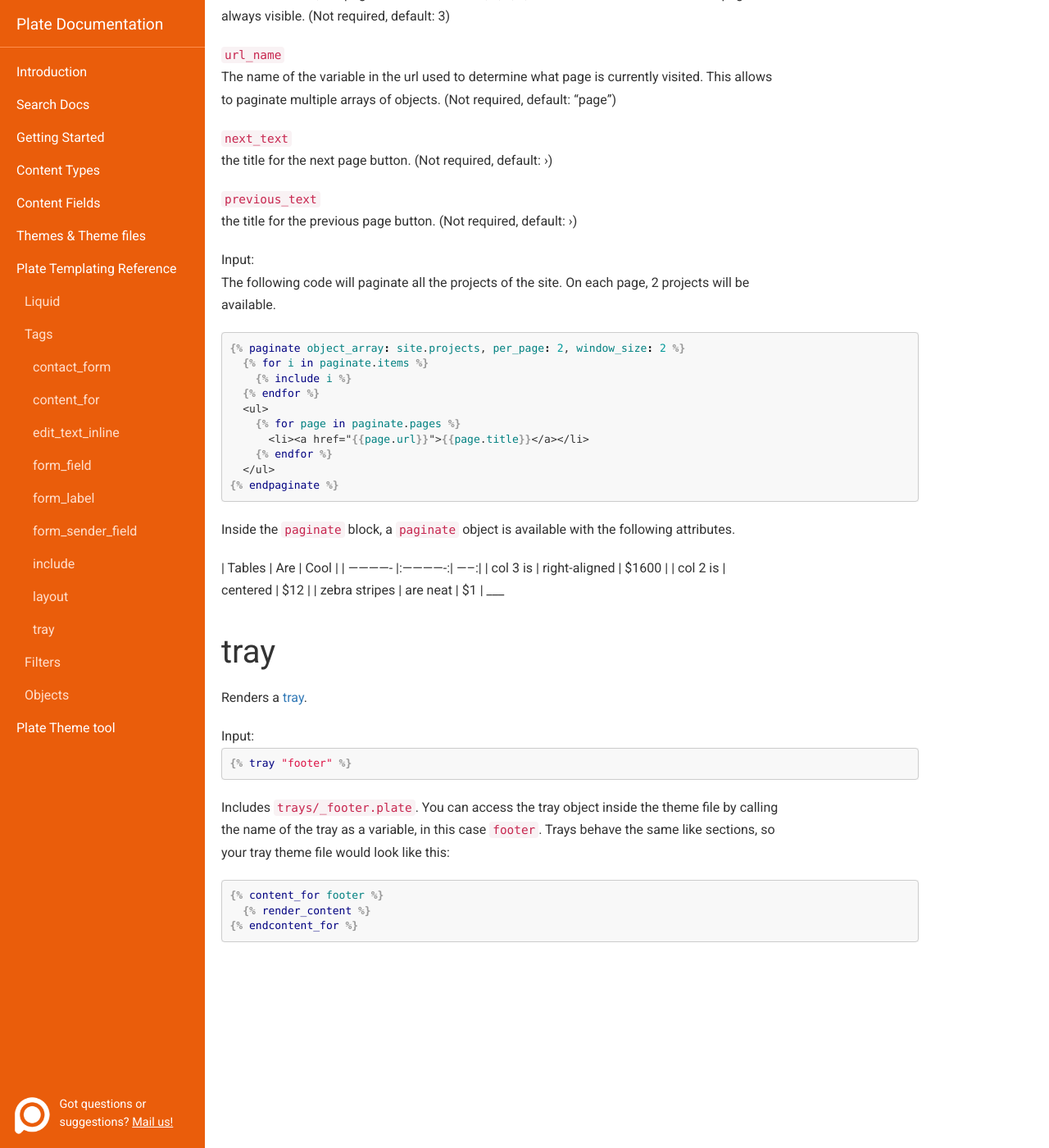
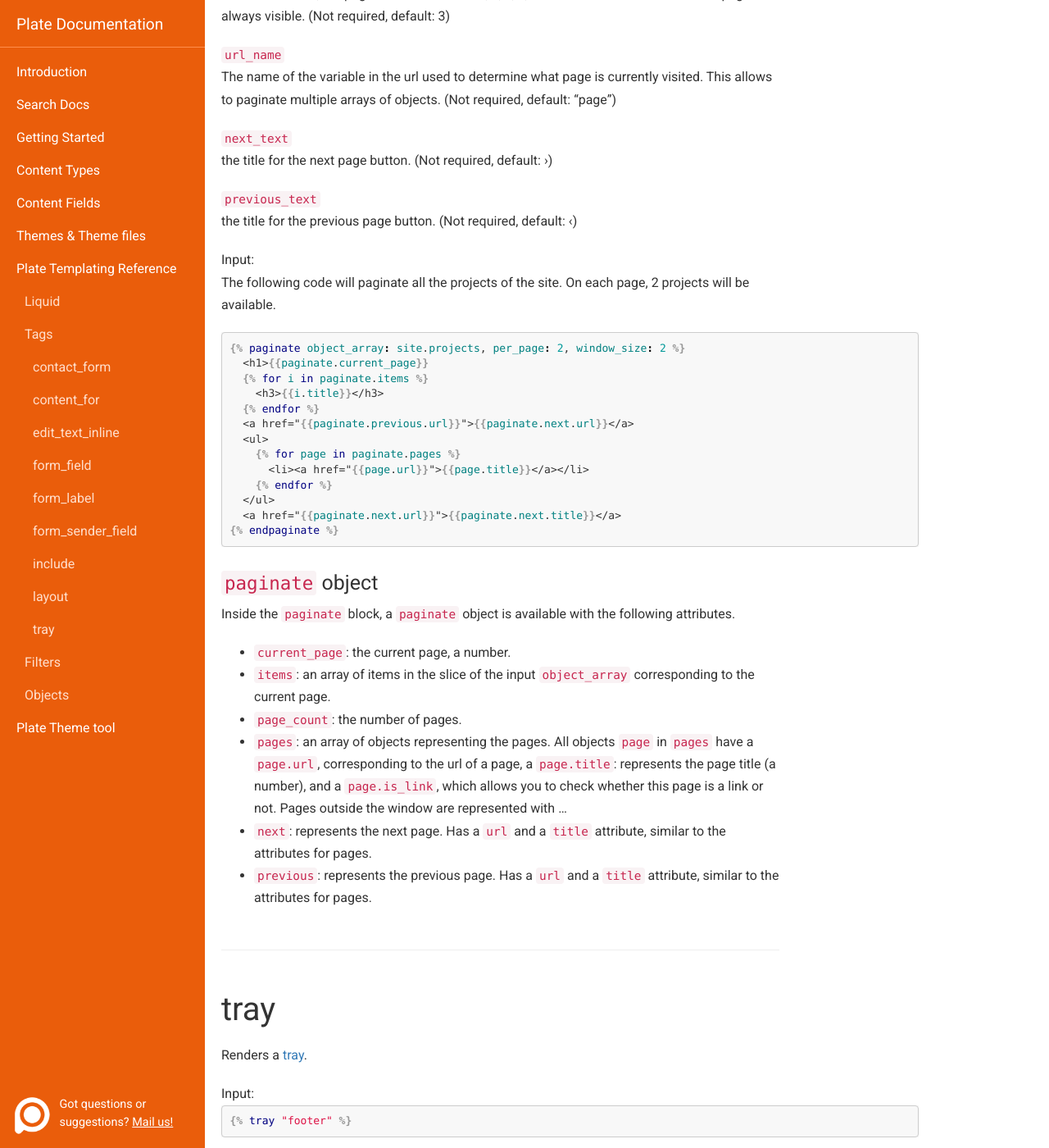
Before and after one commit to platehub/platehub.github.io, a Jekyll site: the page built from docs/templating-reference/tags.md, in a window 1280 px wide and 1400 px high, scrolled down 6844 px. Shown: the whole window at 82% size. Built offline with Jekyll 4.4.1, drawn with Linux system fonts in a browser that asks for light colours; nearby versions of some CDN libraries.

Commit message:
paginate tag

````diff
--- a/docs/templating-reference/tags.md
+++ b/docs/templating-reference/tags.md
@@ -290,33 +290,37 @@ The name of the variable in the url used to determine what page is currently vis
 the title for the next page button. (Not required, default: &rsaquo;)
 
 `previous_text`
-the title for the previous page button. (Not required, default: &rsaquo;)
+the title for the previous page button. (Not required, default: &lsaquo;)
 
 <p class='no-margin'>Input:</p>
 The following code will paginate all the projects of the site. On each page, 2 projects will be available.
 ```liquid
 {%- raw -%}
 {% paginate object_array: site.projects, per_page: 2, window_size: 2 %}
+  <h1>{{paginate.current_page}}
   {% for i in paginate.items %}
-    {% include i %}
+    <h3>{{i.title}}</h3>
   {% endfor %}
+  <a href="{{paginate.previous.url}}">{{paginate.next.url}}</a>
   <ul>
     {% for page in paginate.pages %}
       <li><a href="{{page.url}}">{{page.title}}</a></li>
     {% endfor %}
   </ul>
+  <a href="{{paginate.next.url}}">{{paginate.next.title}}</a>
 {% endpaginate %}
 {% endraw %}
 ```
 
+### `paginate` object
+Inside the `paginate` block, a `paginate` object is available with the following attributes.
+- `current_page`: the current page, a number.
+- `items`: an array of items in the slice of the input `object_array` corresponding to the current page.
+- `page_count`: the number of pages.
+- `pages`: an array of objects representing the pages. All objects `page` in `pages` have a `page.url`, corresponding to the url of a page, a `page.title`: represents the page title (a number), and a `page.is_link`, which allows you to check whether this page is a link or not. Pages outside the window are represented with ...
+- `next`: represents the next page. Has a `url` and a `title` attribute, similar to the attributes for pages.
+- `previous`: represents the previous page. Has a `url` and a `title` attribute, similar to the attributes for pages.
 
-Inside the `paginate` block, a `paginate` object is available with the following attributes.
-
-| Tables        | Are           | Cool  |
-| ------------- |:-------------:| -----:|
-| col 3 is      | right-aligned | $1600 |
-| col 2 is      | centered      |   $12 |
-| zebra stripes | are neat      |    $1 |
 ___
 
 ## tray
````
